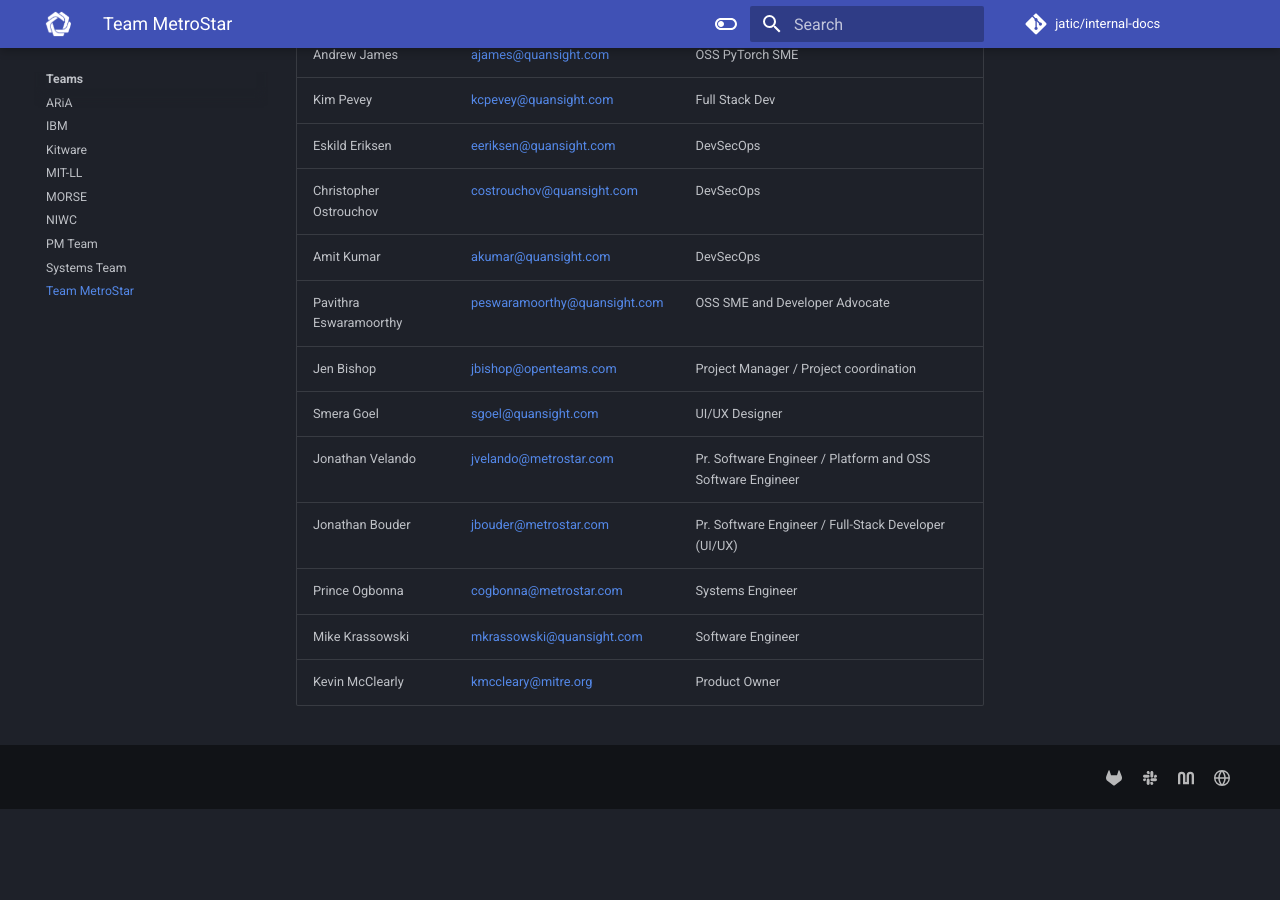
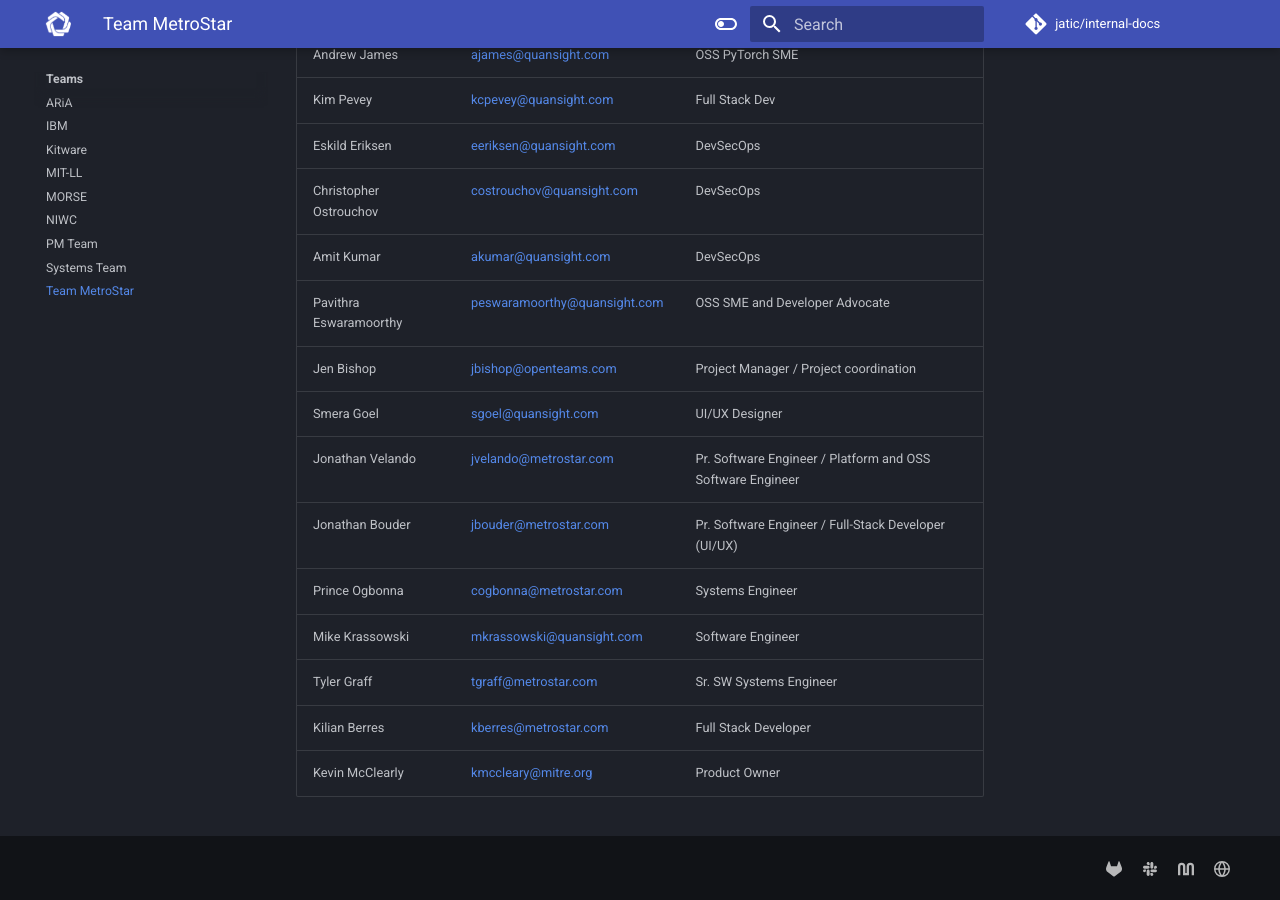
Before and after one commit to zheng0xd/JATIC-internal-docs, an MkDocs documentation site: the page built from docs/teams/msqs.md, in a window 1280 px wide and 900 px high, scrolled down 631 px. Built offline with MkDocs 1.6.1 and Material for MkDocs 9.7.7, drawn with Linux system fonts in a browser that asks for light colours; before the commit the page ends 1440 px from its top, so only the background shows below that.

Commit message:
Update msqs.md

```diff
--- a/docs/teams/msqs.md
+++ b/docs/teams/msqs.md
@@ -25,4 +25,6 @@
 | Jonathan Bouder | <jbouder@metrostar.com> | Pr. Software Engineer / Full-Stack Developer (UI/UX) |
 | Prince Ogbonna | <cogbonna@metrostar.com> | Systems Engineer |
 | Mike Krassowski | <mkrassowski@quansight.com> | Software Engineer |
+| Tyler Graff  | <tgraff@metrostar.com> | Sr. SW Systems Engineer |
+| Kilian Berres  | <kberres@metrostar.com> | Full Stack Developer |
 | Kevin McClearly | <kmccleary@mitre.org> | Product Owner |
```
